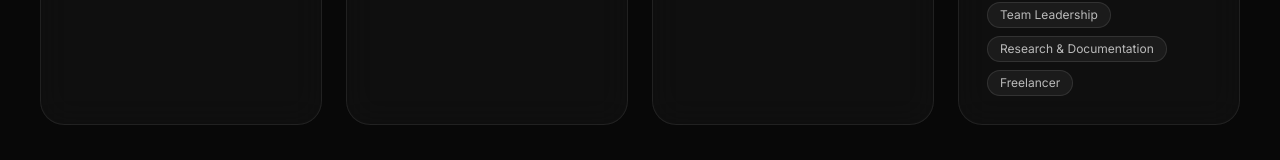
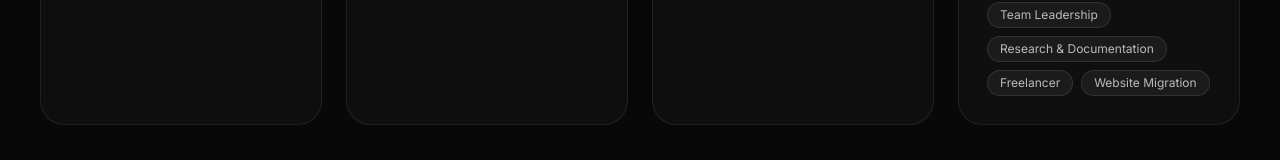
Before and after one commit to gowreeshsenthilkumar-cmd/portfolio, a React (Vite) app: page / in a window 1280 px wide. Shown: the part 2233-2393 px from the top of the page. Built offline with nearby package versions, Linux system fonts and the light colour scheme.

Commit message:
Update portfolio.js

```diff
--- a/src/data/portfolio.js
+++ b/src/data/portfolio.js
@@ -42,6 +42,7 @@ export const SKILLS = [
       "Team Leadership",
       "Research & Documentation",
       "Freelancer",
+      "Website Migration",
     ],
   },
 ];
@@ -130,6 +131,17 @@ export const PROJECTS = [
       "Clear service-focused user experience",
       "Mobile-friendly design and navigation"
     ],
+  },
+   {
+    name: "WeHives",
+    domain: "wehivescareers.in",
+    url: "https://wehivecareers.in/",
+    type: "Education Platform",
+    role: "Website Migration",
+    image: "https://wehivecareers.in/Logo.jpeg",
+    description:
+      "Education Service platform Provides Career and Suppoers placement for the students.",
+    tech: ["HTML", "CSS", "JavaScript"],
   },
 ];
 
```
